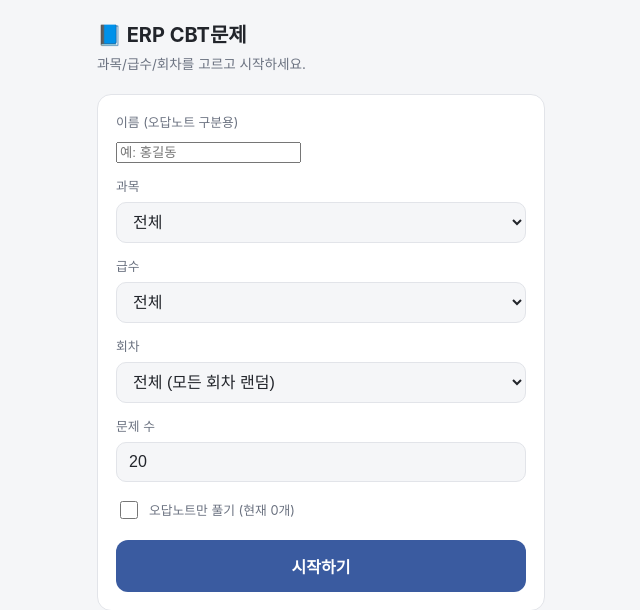
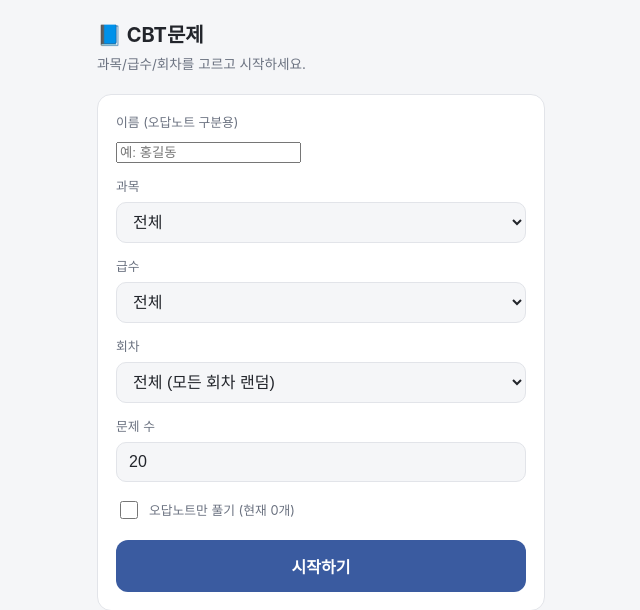
Before and after one commit to heepd555-pixel/business-automation, a Flask app: page / in a window 1280 px wide. Shown: the top 610 px of the page, without its empty margins (319-959 px from the left). Run offline with Flask 3, Linux system fonts and the light colour scheme; parts of the project's set-up code (start-up, migrations or seed data) failed here and were passed over.

Commit message:
rename: 화면 문구에서 "ERP" 접두어 빼고 "CBT문제"만 남김

```diff
--- a/erp_quiz/templates/base.html
+++ b/erp_quiz/templates/base.html
@@ -3,7 +3,7 @@
 <head>
 <meta charset="utf-8">
 <meta name="viewport" content="width=device-width, initial-scale=1, maximum-scale=1">
-<title>{% block title %}ERP CBT문제{% endblock %}</title>
+<title>{% block title %}CBT문제{% endblock %}</title>
 <style>
   :root {
     --ink: #22252b;
--- a/erp_quiz/templates/exam_setup.html
+++ b/erp_quiz/templates/exam_setup.html
@@ -1,5 +1,5 @@
 {% extends "base.html" %}
-{% block title %}시험모드 - ERP CBT문제{% endblock %}
+{% block title %}시험모드 - CBT문제{% endblock %}
 {% block content %}
   <h1>📝 시험모드</h1>
   <p class="sub">회차 하나를 골라 이론 문제 전체를 실제 시험처럼 풀어봅니다. 정답은 문제마다 바로 안 보여주고, 다 풀고 제출하면 한번에 채점됩니다.</p>
--- a/erp_quiz/templates/quiz.html
+++ b/erp_quiz/templates/quiz.html
@@ -1,5 +1,5 @@
 {% extends "base.html" %}
-{% block title %}{{ idx }}/{{ total }} - ERP CBT문제{% endblock %}
+{% block title %}{{ idx }}/{{ total }} - CBT문제{% endblock %}
 {% block content %}
   <div class="progress">{{ idx }} / {{ total }}</div>
   <div class="card">
--- a/erp_quiz/templates/setup.html
+++ b/erp_quiz/templates/setup.html
@@ -1,7 +1,7 @@
 {% extends "base.html" %}
-{% block title %}ERP CBT문제 시작{% endblock %}
+{% block title %}CBT문제 시작{% endblock %}
 {% block content %}
-  <h1>📘 ERP CBT문제</h1>
+  <h1>📘 CBT문제</h1>
   <p class="sub">과목/급수/회차를 고르고 시작하세요.</p>
 
   <form method="post" action="{{ url_for('start') }}" class="card">
--- a/erp_quiz/templates/summary.html
+++ b/erp_quiz/templates/summary.html
@@ -1,5 +1,5 @@
 {% extends "base.html" %}
-{% block title %}결과 - ERP CBT문제{% endblock %}
+{% block title %}결과 - CBT문제{% endblock %}
 {% block content %}
   <h1>결과</h1>
   <div class="card">
```
